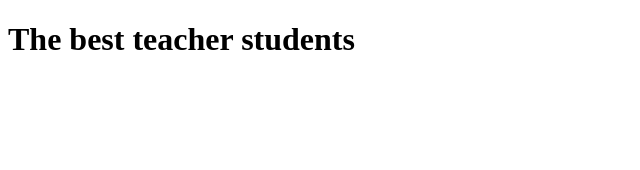
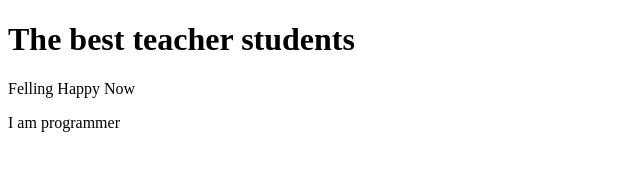
Before and after one commit to RHN007/website-withJM-first, a plain HTML site: page index.html in a window 1280 px wide. Shown: the whole page, without its empty margins (0-640 px from the left). Drawn offline with Linux system fonts and the light colour scheme.

Commit message:
ghost added

```diff
--- a/index.html
+++ b/index.html
@@ -8,5 +8,7 @@
   </head>
   <body>
     <h1>The best teacher students</h1>
+    <p>Felling Happy Now</p>
+    <p>I am programmer</p>
   </body>
 </html>
```
